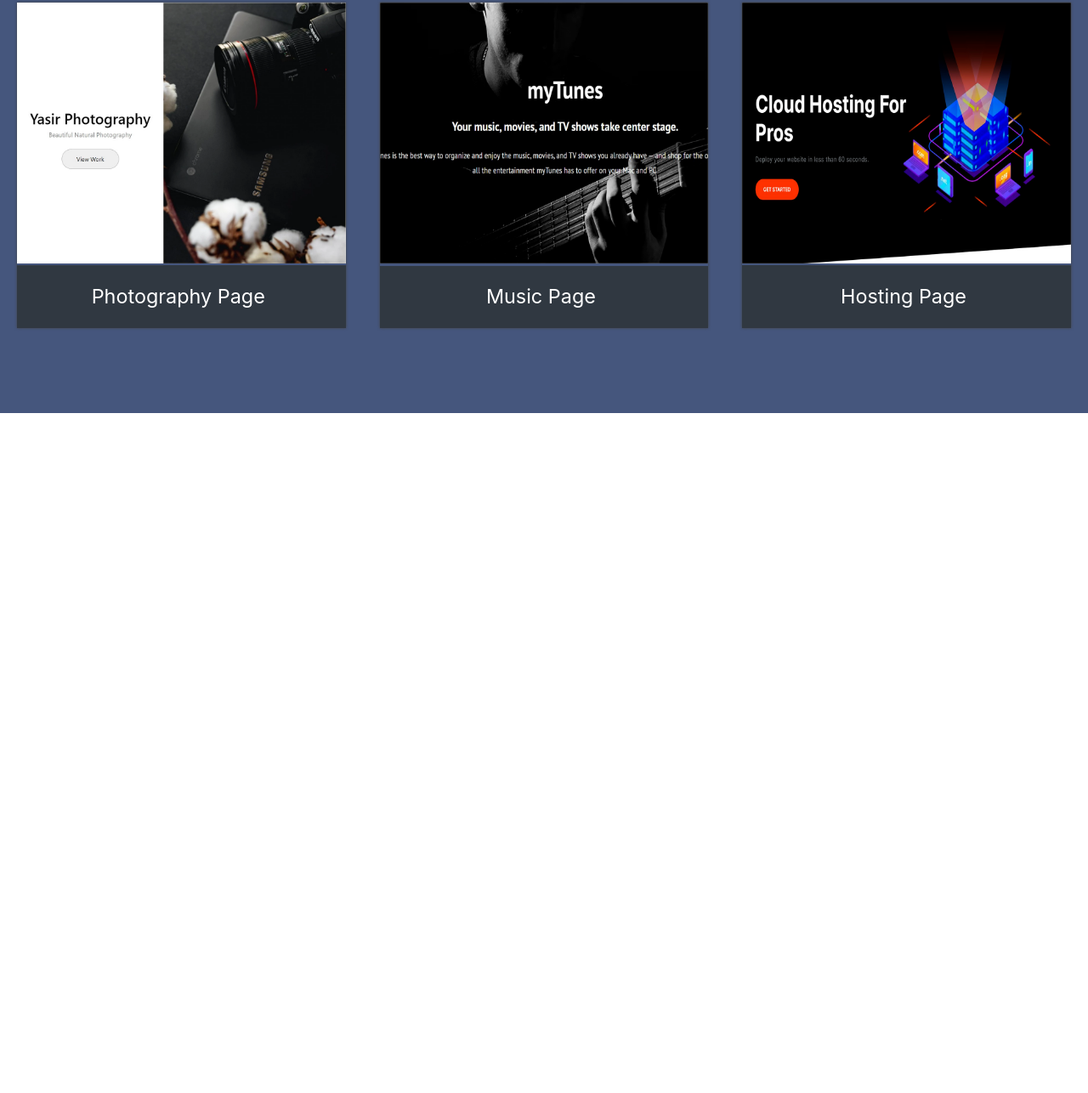
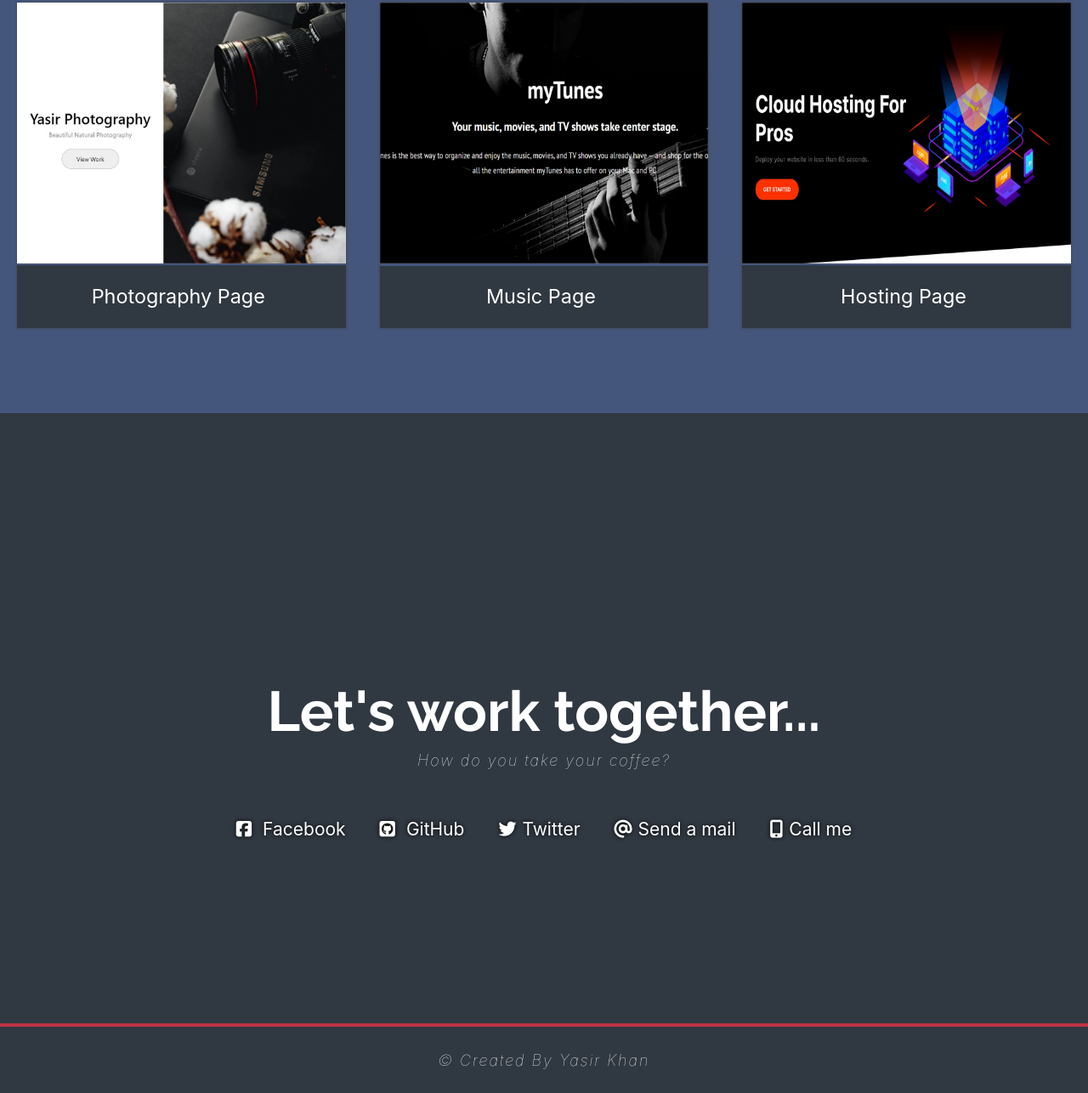
Before and after one commit to Yasirkhan6499/yasir-portfolio, a website built with Parcel: page index.html in a window 1280 px wide. Shown: the part 955-2241 px from the top of the page at 85% size. Before the commit the page ends 1441 px from the top, so only its background shows below. Built offline with nearby package versions, Linux system fonts and the light colour scheme.

Commit message:
full development 4.

```diff
--- a/index.html
+++ b/index.html
@@ -27,7 +27,7 @@
         <a href="#work" class="link">
           <li>Work</li>
         </a>
-        <a href="" class="link">
+        <a href="#contact" class="link">
           <li>Contact</li>
         </a>
       </ul>
@@ -71,6 +71,39 @@
       </section>
     </section>
 
+    <section class="contact-block" id="contact">
+      <h2>Let's work together...</h2>
+      <p>How do you take your coffee?</p>
+      <ul class="list contact-block__list">
+        <a href="mailto:yasirkhan6499@gmail.com" class="link">
+          <li>
+            <i class="fab fa-facebook-square"></i>
+            Facebook
+          </li>
+        </a>
+        <a
+          href="https://github.com/Yasirkhan6499"
+          target="__blank"
+          class="link"
+        >
+          <li><i class="fab fa-brands fa-github-square"></i> GitHub</li>
+        </a>
+        <a href="mailto:yasirkhan6499@gmail.com" class="link">
+          <li><i class="fab fa-brands fa-twitter"></i>Twitter</li>
+        </a>
+        <a href="mailto:yasirkhan6499@gmail.com" class="link">
+          <li><i class="fas fa-solid fa-at"></i>Send a mail</li>
+        </a>
+        <a href="mailto:yasirkhan6499@gmail.com" class="link">
+          <li><i class="fas fa-mobile-alt"></i>Call me</li>
+        </a>
+      </ul>
+
+      <section class="footer">
+        <p>© Created By Yasir Khan</p>
+      </section>
+    </section>
+
     <script src="/js/main.js"></script>
     <script
       src="https://kit.fontawesome.com/792220bc51.js"
```
